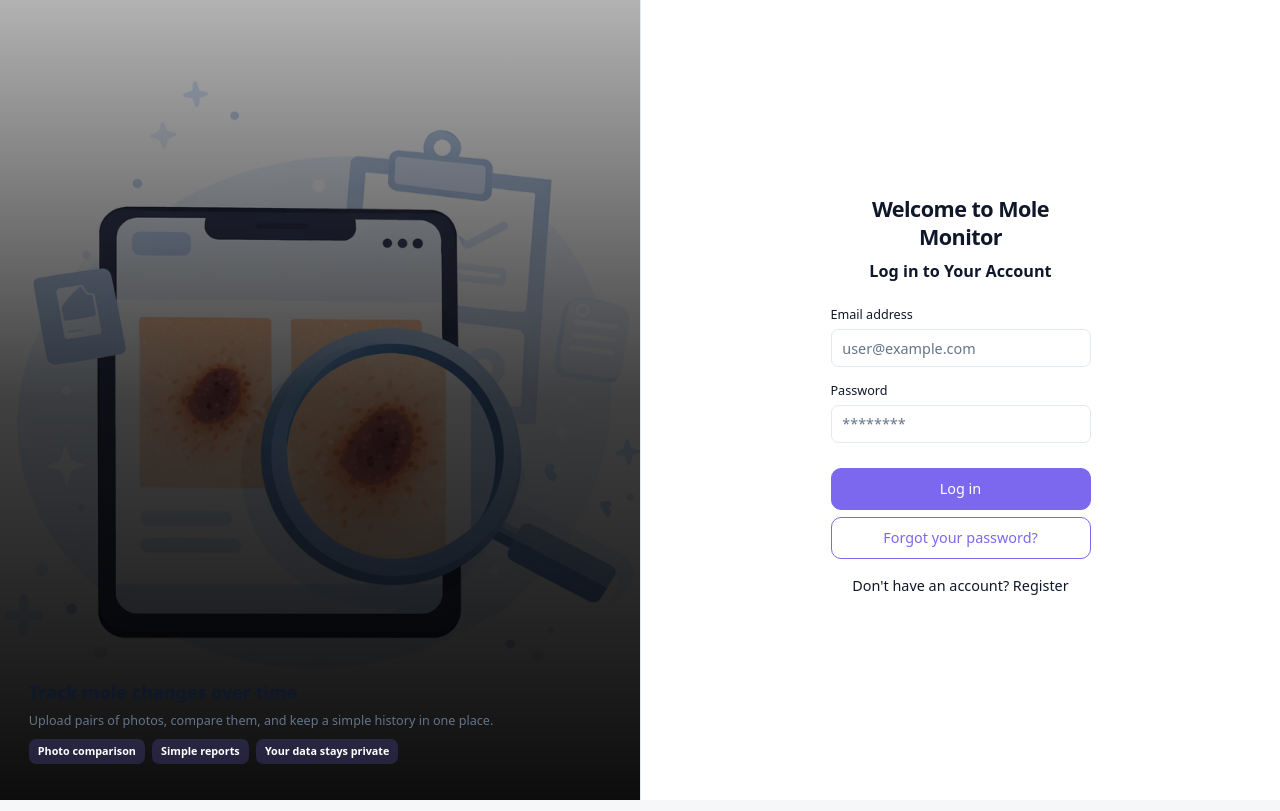
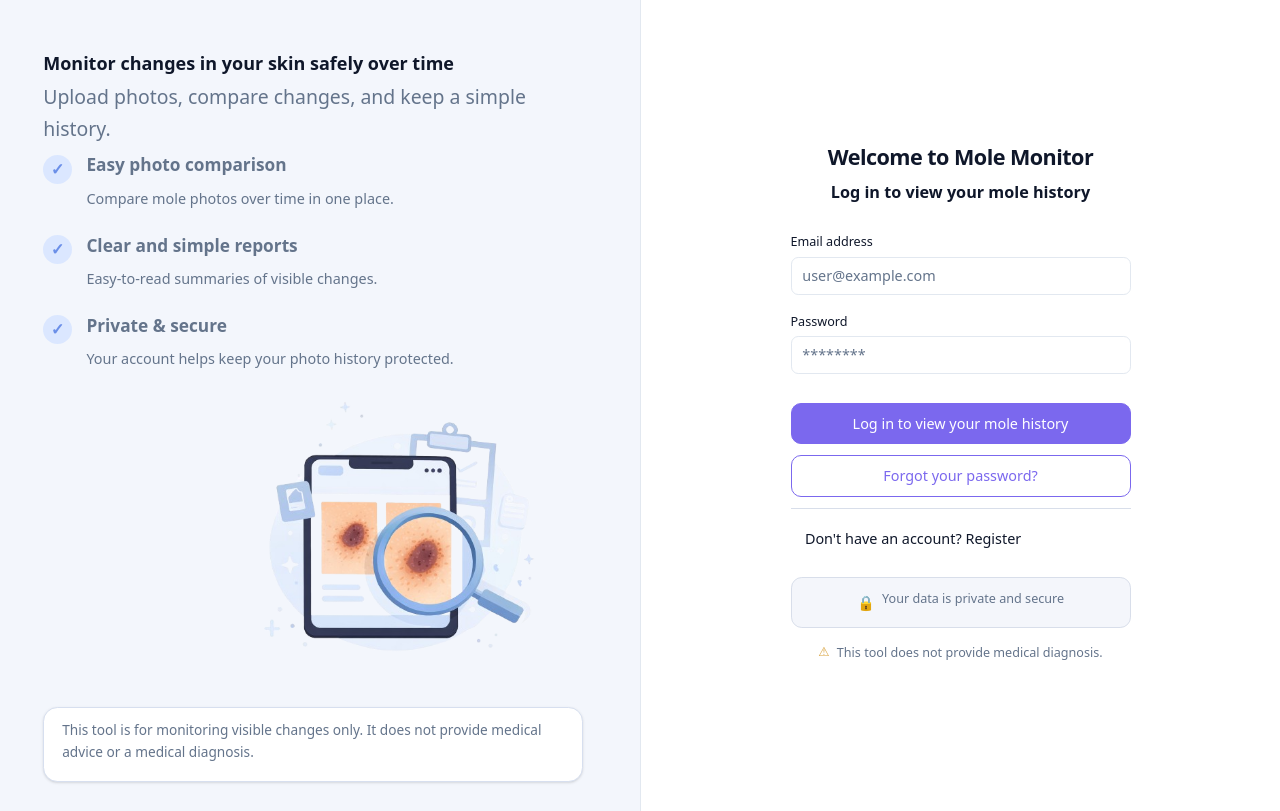
Before and after one commit to mhasgit/MoleMonitor, a React (Vite) app in the folder client/: page /login in a window 1280 px wide. Built offline with nearby package versions, Linux system fonts and the light colour scheme.

Commit message:
Login page update

```diff
--- a/client/src/pages/Auth.tsx
+++ b/client/src/pages/Auth.tsx
@@ -9,18 +9,67 @@ import { isValidEmail, isValidPassword, normalizePhone } from '../utils/validati
 export function AuthLayout({ children }: { children: React.ReactNode }) {
   return (
     <div className="flex min-h-screen bg-surface">
-      <div className="flex-[0_0_50%] w-1/2 relative min-h-screen overflow-hidden bg-surface">
-        <img src="/log_img.png" alt="" className="absolute inset-0 w-full h-full object-cover block" onError={(e) => { (e.target as HTMLImageElement).style.display = 'none' }} />
-        <div className="absolute inset-0 bg-gradient-to-b from-black/30 via-black/75 to-black/95 flex flex-col justify-end p-8 pb-10">
-          <h2 className="text-2xl font-semibold text-white mb-2">Track mole changes over time</h2>
-          <p className="text-white/90 text-sm mb-5">Upload pairs of photos, compare them, and keep a simple history in one place.</p>
-          <div className="flex flex-wrap gap-2">
-            <span className="inline-block text-xs font-semibold px-2.5 py-1.5 rounded-lg bg-accent/20 text-white">Photo comparison</span>
-            <span className="inline-block text-xs font-semibold px-2.5 py-1.5 rounded-lg bg-accent/20 text-white">Simple reports</span>
-            <span className="inline-block text-xs font-semibold px-2.5 py-1.5 rounded-lg bg-accent/20 text-white">Your data stays private</span>
+      <div className="flex-[0_0_50%] w-1/2 min-h-screen bg-[#f3f6fc] flex items-start justify-center px-12 pt-10 pb-8">
+  <div className="w-full max-w-[620px]">
+    <h2 className="text-[4.5rem] leading-[1.1] font-semibold text-[#25345d] mb-6">
+      Monitor changes in your skin safely over time
+    </h2>
+
+    <p className="text-[1.35rem] leading-9 text-[#3f4d72] mb-10">
+      Upload photos, compare changes, and keep a simple history.
+    </p>
+
+    <div className="space-y-4 mb-3">
+      <div className="flex items-start gap-4">
+        <div className="mt-1 flex h-8 w-8 shrink-0 items-center justify-center rounded-full bg-[#dbe7ff] text-[#6b8fe8] text-lg font-bold">
+          ✓
+        </div>
+        <div>
+          <p className="text-[1.2rem] font-semibold text-[#25345d]">Easy photo comparison</p>
+          <p className="text-[1rem] leading-7 text-[#5a6785]">Compare mole photos over time in one place.</p>
+        </div>
+      </div>
+
+      <div className="flex items-start gap-4">
+        <div className="mt-1 flex h-8 w-8 shrink-0 items-center justify-center rounded-full bg-[#dbe7ff] text-[#6b8fe8] text-lg font-bold">
+          ✓
+        </div>
+        <div>
+          <p className="text-[1.2rem] font-semibold text-[#25345d]">Clear and simple reports</p>
+          <p className="text-[1rem] leading-7 text-[#5a6785]">Easy-to-read summaries of visible changes.</p>
+        </div>
+      </div>
+
+      <div className="flex items-start gap-4">
+        <div className="mt-1 flex h-8 w-8 shrink-0 items-center justify-center rounded-full bg-[#dbe7ff] text-[#6b8fe8] text-lg font-bold">
+          ✓
+        </div>
+        <div>
+          <p className="text-[1.2rem] font-semibold text-[#25345d]">Private &amp; secure</p>
+          <p className="text-[1rem] leading-7 text-[#5a6785]">Your account helps keep your photo history protected.</p>
         </div>
       </div>
     </div>
+
+    <div className="flex justify-end -mt-6 mb-2 pr-8">
+  <img
+    src="/log_img.png"
+    alt="Illustration of mole photo comparison on a tablet"
+    className="w-full max-w-[340px] h-auto object-contain"
+    onError={(e) => {
+      ;(e.target as HTMLImageElement).style.display = 'none'
+    }}
+  />
+</div>
+
+   <div className="rounded-2xl border border-[#d7dfef] bg-white px-5 py-3 shadow-sm max-w-[540px] -mt-2">
+  <p className="text-[0.95rem] leading-6 text-[#52607d]">
+    This tool is for monitoring visible changes only. It does not provide medical advice or a medical diagnosis.
+  </p>
+</div>
+  </div>
+</div>
+
       <div className="flex-[0_0_50%] w-1/2 min-w-[280px] p-8 flex flex-col justify-center bg-card border-l border-border box-border">
         {children}
       </div>
@@ -68,25 +117,65 @@ export function Login({
 
   return (
    <AuthLayout>
-      <div className="w-full max-w-[260px] self-center">
+  <div className="w-full max-w-[340px] self-center">
     <div className="text-center">
-          <h1 className="text-2xl font-semibold tracking-tight text-text-primary mb-1">Welcome to Mole Monitor</h1>
-          <h3 className="text-lg font-medium text-text-primary mb-6">Log in to Your Account</h3>
+      <h1 className="text-[2.1rem] font-semibold tracking-tight text-[#25345d] mb-2">
+        Welcome to Mole Monitor
+      </h1>
+      <h3 className="text-[1.35rem] font-medium text-[#25345d] mb-8">
+        Log in to view your mole history
+      </h3>
     </div>
+
     <form className="w-full" onSubmit={handleSubmit}>
       <Label>Email address</Label>
-          <Input type="email" placeholder="user@example.com" value={email} onChange={(e) => setEmail(e.target.value)} className="mb-4" autoComplete="email" />
+      <Input
+        type="email"
+        placeholder="user@example.com"
+        value={email}
+        onChange={(e) => setEmail(e.target.value)}
+        className="mb-5"
+        autoComplete="email"
+      />
+
       <Label>Password</Label>
-          <Input type="password" placeholder="********" value={password} onChange={(e) => setPassword(e.target.value)} className="mb-4" autoComplete="current-password" />
+      <Input
+        type="password"
+        placeholder="********"
+        value={password}
+        onChange={(e) => setPassword(e.target.value)}
+        className="mb-4"
+        autoComplete="current-password"
+      />
+
       {warn && <p className="text-semantic-warning font-medium mb-2">{warn}</p>}
-          <div className="flex flex-col gap-2 mt-3">
-            <Button type="submit">Log in</Button>
+
+      <div className="flex flex-col gap-3 mt-4">
+        <Button type="submit">Log in to view your mole history</Button>
+
         <Button variant="secondary" type="button" onClick={() => navigate('/forgot-password')}>
           Forgot your password?
         </Button>
+
+        <div className="border-t border-[#d8deea] pt-3">
           <Button variant="ghost" type="button" onClick={() => navigate('/register')}>
             Don&apos;t have an account? Register
           </Button>
+        </div>
+
+        <div className="mt-2 rounded-xl border border-[#d8deea] bg-[#f4f6fb] px-4 py-3 flex items-center justify-center gap-2">
+          <span className="text-[#64739a]">🔒</span>
+          <p className="m-0 text-sm text-[#4f5d7a] font-medium">
+            Your data is private and secure
+          </p>
+        </div>
+
+        <div className="flex items-start justify-center gap-2 mt-1">
+          <span className="text-[#d9a441] text-sm">⚠</span>
+          <p className="m-0 text-sm text-[#5c6475]">
+            This tool does not provide medical diagnosis.
+          </p>
+        </div>
       </div>
     </form>
   </div>
```
Also changed, not shown: client/public/log_img.png. Lines whose indentation alone changed are shown as unchanged.
